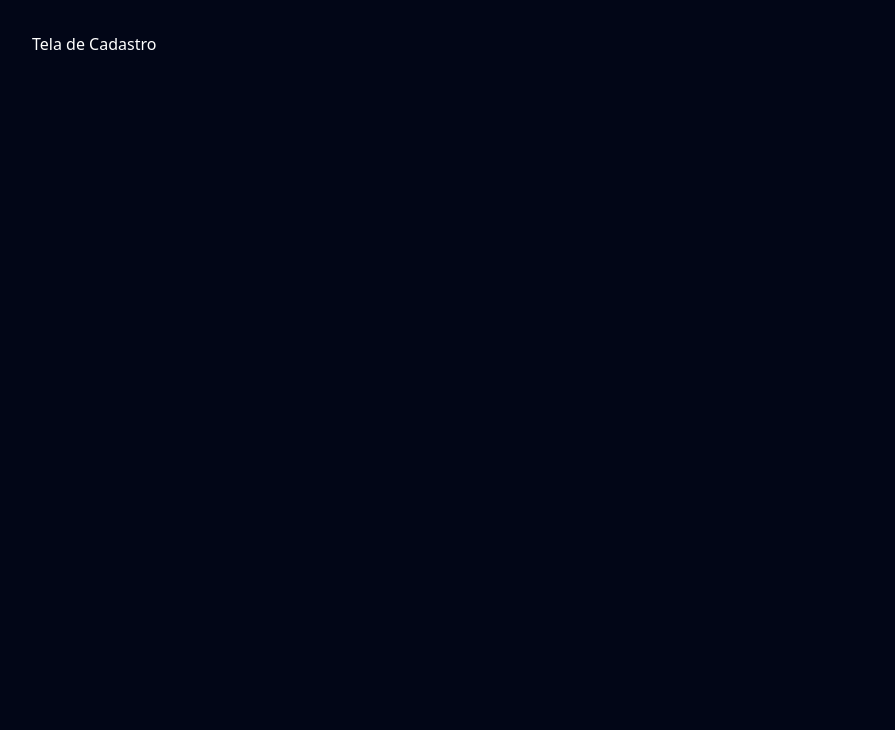
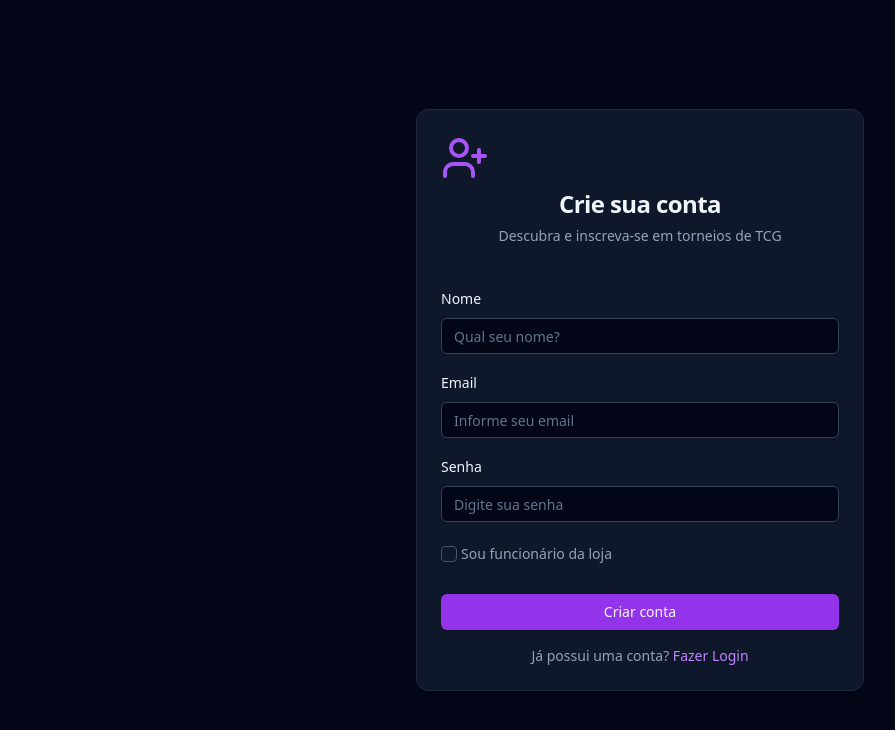
Before and after one commit to PedroHLourenco/curso-ferias, a React app in the folder frontend/: page /register in a window 1280 px wide. Shown: the top 730 px of the page, without its empty margins (0-895 px from the left). Built offline with nearby package versions, Linux system fonts and the light colour scheme; the HTML template or start-up script is replaced by a standard one.

Commit message:
criando tela de cadastro

```diff
--- a/frontend/package.json
+++ b/frontend/package.json
@@ -10,6 +10,7 @@
     "preview": "vite preview"
   },
   "dependencies": {
+    "@radix-ui/react-checkbox": "^1.3.3",
     "@radix-ui/react-label": "^2.1.8",
     "@radix-ui/react-slot": "^1.2.4",
     "axios": "^1.13.2",
--- a/frontend/src/App.tsx
+++ b/frontend/src/App.tsx
@@ -6,7 +6,7 @@ import {
   Routes,
 } from "react-router-dom";
 import { AuthProvider, useAuth } from "./contexts/AuthContext";
-import { Login } from "./pages/Auth/LOgin";
+import { Login } from "./pages/Auth/Login";
 import { Register } from "./pages/Auth/Register";
 import { Home } from "./pages/Public/Home";
 import { Dashboard } from "./pages/Admin/Dashboard";
@@ -44,7 +44,7 @@ function App() {
             <Route path="/" element={<Home />} />
             {/* rotas admin */}
             <Route element={<AdmRoute />}>
-              <Route path="/admin" element={<Dashboard />} />
+              <Route path="/dashboard" element={<Dashboard />} />
             </Route>
             {/* redireciona pra home se der 404*/}
             <Route path="*" element={<Navigate to="/" />} />{" "}
--- /dev/null
+++ b/frontend/src/components/ui/checkbox.tsx
@@ -0,0 +1,28 @@
+import * as React from "react"
+import * as CheckboxPrimitive from "@radix-ui/react-checkbox"
+import { Check } from "lucide-react"
+
+import { cn } from "@/lib/utils"
+
+const Checkbox = React.forwardRef<
+  React.ElementRef<typeof CheckboxPrimitive.Root>,
+  React.ComponentPropsWithoutRef<typeof CheckboxPrimitive.Root>
+>(({ className, ...props }, ref) => (
+  <CheckboxPrimitive.Root
+    ref={ref}
+    className={cn(
+      "grid place-content-center peer h-4 w-4 shrink-0 rounded-sm border border-primary shadow focus-visible:outline-none focus-visible:ring-1 focus-visible:ring-ring disabled:cursor-not-allowed disabled:opacity-50 data-[state=checked]:bg-primary data-[state=checked]:text-primary-foreground",
+      className
+    )}
+    {...props}
+  >
+    <CheckboxPrimitive.Indicator
+      className={cn("grid place-content-center text-current")}
+    >
+      <Check className="h-4 w-4" />
+    </CheckboxPrimitive.Indicator>
+  </CheckboxPrimitive.Root>
+))
+Checkbox.displayName = CheckboxPrimitive.Root.displayName
+
+export { Checkbox }
--- a/frontend/src/pages/Auth/Login.tsx
+++ b/frontend/src/pages/Auth/Login.tsx
@@ -11,9 +11,10 @@ import {
   CardTitle,
 } from "../../components/ui/card";
 import { Trophy, Loader2 } from "lucide-react";
-import { Label } from "@radix-ui/react-label";
+import { Label } from "../../components/ui/label";
 import { Input } from "../../components/ui/input";
 import { Button } from "../../components/ui/button";
+import { jwtDecode } from "jwt-decode";
 
 export function Login() {
   const [email, setEmail] = useState("");
@@ -30,15 +31,20 @@ export function Login() {
     setError("");
 
     try {
-      // chamada da api
       const response = await api.post("/auth/login", { email, password });
 
       //salva o token no context
       const { access_token } = response.data;
       login(access_token);
 
-      //redirect
-      navigate("/");
+      const decoded: any = jwtDecode(access_token);
+
+      if (decoded.role === "admin") {
+        navigate("/dashboard");
+      } else {
+        navigate("/");
+      }
+
     } catch (error) {
       setError("Email ou senha inválidos");
       console.error(error);
@@ -104,7 +110,11 @@ export function Login() {
               className="w-full bg-purple-600 hover:bg-purple-700"
               disabled={loading}
             >
-              {loading ? <Loader2 /> : "Entrar"}
+              {loading ? (
+                <Loader2 className="mr-2 h-4 w-4 animate-spin" />
+              ) : (
+                "Entrar"
+              )}
             </Button>
             <div className="text-sm text-center text-slate-400">
               Não tem uma conta?{" "}
--- a/frontend/src/pages/Auth/Register.tsx
+++ b/frontend/src/pages/Auth/Register.tsx
@@ -1,7 +1,199 @@
+import { useState } from "react";
+import { Link, useNavigate } from "react-router-dom";
+import api from "../../services/api";
+import {
+  Card,
+  CardContent,
+  CardDescription,
+  CardFooter,
+  CardHeader,
+  CardTitle,
+} from "../../components/ui/card";
+import { Loader2, UserPlus } from "lucide-react";
+import { Label } from "../../components/ui/label";
+import { Input } from "../../components/ui/input";
+import { Button } from "../../components/ui/button";
+import { Checkbox } from "../../components/ui/checkbox";
+import { useAuth } from "../../contexts/AuthContext";
+import { jwtDecode } from "jwt-decode";
+
 export function Register() {
+  const [username, setUsername] = useState("");
+  const [email, setEmail] = useState("");
+  const [password, setPassword] = useState("");
+  //admin
+  const [isAdmin, setIsAdmin] = useState(false);
+  const [adminKey, setAdminKey] = useState("");
+
+  const [loading, setLoading] = useState(false);
+  const [error, setError] = useState("");
+
+  const navigate = useNavigate();
+  const { login } = useAuth();
+
+  const SECRET_ADMIN_KEY = "admin2026";
+
+  async function handleRegister(e: React.FormEvent) {
+    e.preventDefault();
+    setLoading(true);
+    setError("");
+
+    if (isAdmin && adminKey !== SECRET_ADMIN_KEY) {
+      setError("Chave de acesso da loja incorreta!");
+      setLoading(false);
+      return;
+    }
+
+    try {
+      const role = isAdmin ? "admin" : "player";
+
+      await api.post("/users", { username, email, password, role });
+
+      const loginResponse = await api.post("/auth/login", { email, password });
+      const { access_token } = loginResponse.data;
+
+      login(access_token);
+
+      const decoded: any = jwtDecode(access_token);
+
+      if (decoded.role === "admin") {
+        navigate("/dashboard");
+      } else {
+        navigate("/home");
+      }
+
+      alert("Conta criada com sucesso");
+    } catch (error: any) {
+      console.error(error);
+      const msg =
+        error.response?.data?.message || "Erro ao criar conta. Tente novamente";
+      setError(Array.isArray(msg) ? msg[0] : msg);
+    } finally {
+      setLoading(false);
+    }
+  }
+
   return (
-    <div className="p-8 text-white">
-      <h1>Tela de Cadastro</h1>
+    <div className="flex items-center justify-center min-h-screen bg-slate-950 px-4">
+      <Card className="w-full max-w-md bg-slate-900 border-slate-800 text-slate-100">
+        <CardHeader className="flex justify-center mb-4">
+          <div>
+            <UserPlus className="w-12 h-12 text-purple-500"></UserPlus>
+          </div>
+
+          <CardTitle className="text-2xl font-bold text-center">
+            Crie sua conta
+          </CardTitle>
+
+          <CardDescription className="text-center text-slate-400">
+            Descubra e inscreva-se em torneios de TCG
+          </CardDescription>
+        </CardHeader>
+
+        <form onSubmit={handleRegister}>
+          <CardContent className="space-y-4">
+            {error && (
+              <div className="p-3 text-sm text-red-500 bg-red-500/10 border border-red-500/20 rounded-md">
+                {error}
+              </div>
+            )}
+
+            <div className="space-y-2">
+              <Label htmlFor="username">Nome</Label>
+              <Input
+                id="username"
+                type="text"
+                placeholder="Qual seu nome?"
+                value={username}
+                onChange={(e) => setUsername(e.target.value)}
+                required
+                className="bg-slate-950 border-slate-700"
+              />
+            </div>
+
+            <div className="space-y-2">
+              <Label htmlFor="email">Email</Label>
+              <Input
+                id="email"
+                type="email"
+                placeholder="Informe seu email"
+                value={email}
+                onChange={(e) => setEmail(e.target.value)}
+                required
+                className="bg-slate-950 border-slate-700"
+              />
+            </div>
+            <div className="space-y-2">
+              <Label htmlFor="password">Senha</Label>
+              <Input
+                id="password"
+                type="password"
+                placeholder="Digite sua senha"
+                value={password}
+                onChange={(e) => setPassword(e.target.value)}
+                required
+                className="bg-slate-950 border-slate-700"
+              />
+            </div>
+
+            {/* campo para criar admin */}
+            <div className="flex items-center space-x py-2">
+              <Checkbox
+                id="admin-mode"
+                checked={isAdmin}
+                onCheckedChange={(checked) => setIsAdmin(checked as boolean)}
+                className="border-slate-600 data-[state=checked]:bg-red-600 data-[state=]:border-red-600 mr-1"
+              />
+              <Label
+                htmlFor="admin-mode"
+                className="text-sm font-medium leading-none peer-disabled:cursor-not-allowed peer-disabled:opacity-70 text-slate-400"
+              >
+                Sou funcionário da loja
+              </Label>
+            </div>
+
+            {isAdmin && (
+              <div className="space-y-2 animate-in fade-in slide-in-from-top-2">
+                <Label htmlFor="adminKey" className="text-red-400">
+                  Chave de acesso da loja
+                </Label>
+
+                <Input
+                  id="adminKey"
+                  type="password"
+                  placeholder="Digite o código da loja"
+                  value={adminKey}
+                  onChange={(e) => setAdminKey(e.target.value)}
+                  className="bg-red-950/20 border-red-900/50 text-red-200 placeholder:text-red-500/50 focus-visible:ring-red-900"
+                />
+              </div>
+            )}
+          </CardContent>
+
+          <CardFooter className="flex flex-col space-y-4">
+            <Button
+              type="submit"
+              className="w-full bg-purple-600 hover:bg-purple-700"
+              disabled={loading}
+            >
+              {loading ? (
+                <Loader2 className="mr-2 h-4 w-4 animate-spin" />
+              ) : (
+                "Criar conta"
+              )}
+            </Button>
+            <div className="text-sm text-center text-slate-400">
+              Já possui uma conta?{" "}
+              <Link
+                to="/login"
+                className="text-purple-400 hover:text-purple-300 hover:underline"
+              >
+                Fazer Login
+              </Link>
+            </div>
+          </CardFooter>
+        </form>
+      </Card>
     </div>
   );
 }
```
Also changed, not shown: 1 other file (tests, documents, lock files or other folders).
